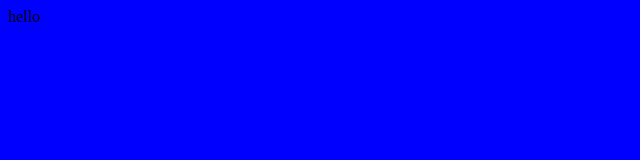
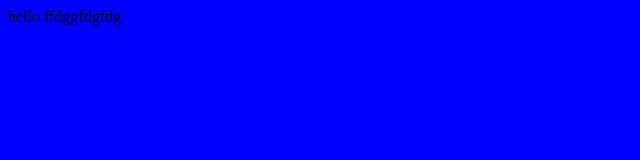
Before and after one commit to rostislavbest/sss, a plain HTML site: page index.html in a window 1280 px wide. Shown: the whole page, without its empty margins (0-640 px from the left). Drawn offline with Linux system fonts and the light colour scheme.

Commit message:
Update index.html

```diff
--- a/index.html
+++ b/index.html
@@ -5,5 +5,5 @@
     background-color:blue;
   }
   </style>
-hello
+hello ffdggfdgfdg
 </html>
```
